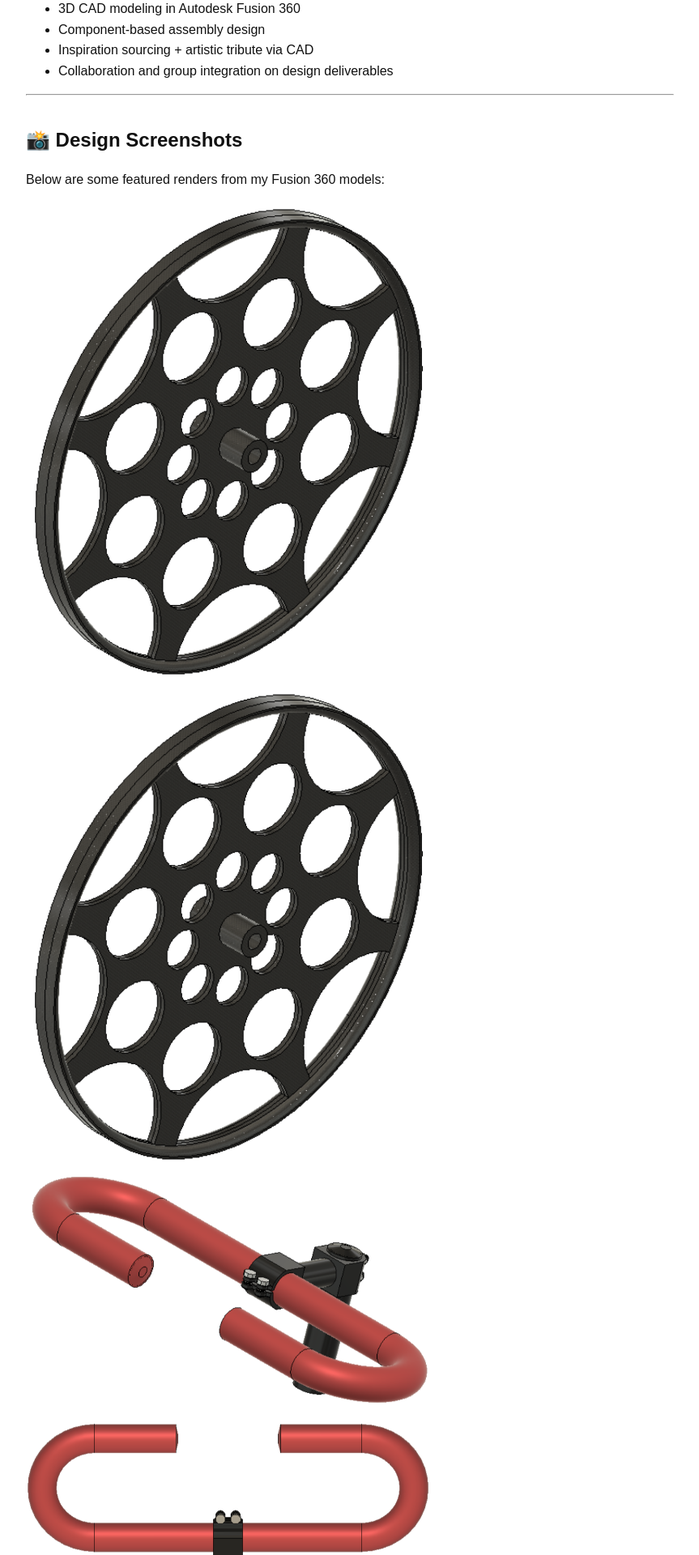
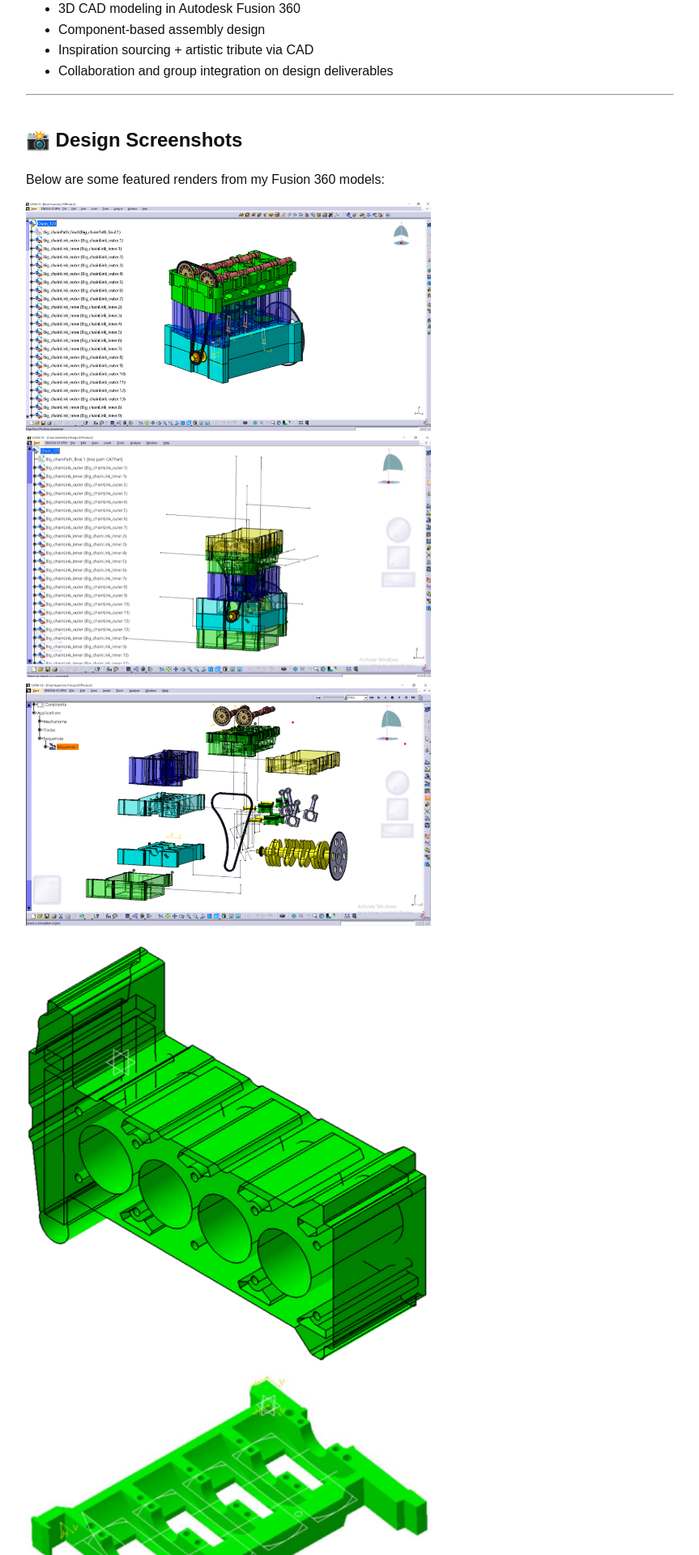
Before and after one commit to SebasFelipeRA/sebastianriveraportfolio, a Jekyll site: the page built from projects/fusion-bike.md, in a window 1280 px wide. Shown: the part 621-2541 px from the top of the page at 81% size, without its empty margins (208-1071 px from the left). Built offline with Jekyll 4.4.1, drawn with Linux system fonts in a browser that asks for light colours; our own code applies the rules of GitHub Pages for plain Markdown files.

Commit message:
Update fusion-bike.md

```diff
--- a/projects/fusion-bike.md
+++ b/projects/fusion-bike.md
@@ -32,16 +32,13 @@ The handlebars were modeled after racing bike geometry to maintain a lightweight
 
 Below are some featured renders from my Fusion 360 models:
 
-<img src="/assets/projects/fusion1.png" alt="Fusion 1" width="500"/>
-<img src="/assets/projects/fusion2.png" alt="Fusion 2" width="500"/>
-<img src="/assets/projects/fusion3.png" alt="Fusion 3" width="500"/>
-<img src="/assets/projects/fusion4.png" alt="Fusion 4" width="500"/>
-<img src="/assets/projects/fusion5.png" alt="Fusion 5" width="500"/>
-<img src="/assets/projects/fusion6.png" alt="Fusion 6" width="500"/>
-<img src="/assets/projects/fusion7.png" alt="Fusion 7" width="500"/>
-<img src="/assets/projects/fusion8.png" alt="Fusion 8" width="500"/>
-<img src="/assets/projects/fusionKOBE.png" alt="Fusion KOBE" width="500"/>
-<img src="/assets/projects/fusionlbj.png" alt="Fusion LBJ" width="500"/>
+<img src="../../assets/projects/catia1.png" alt="CATIA Model 1" width="500"/>
+<img src="../../assets/projects/catia2.png" alt="CATIA Model 2" width="500"/>
+<img src="../../assets/projects/catia3.png" alt="CATIA Model 3" width="500"/>
+<img src="../../assets/projects/catia4.png" alt="CATIA Model 4" width="500"/>
+<img src="../../assets/projects/catia5.png" alt="CATIA Model 5" width="500"/>
+<img src="../../assets/projects/catia6.png" alt="CATIA Model 6" width="500"/>
+
 
 ---
 
```
